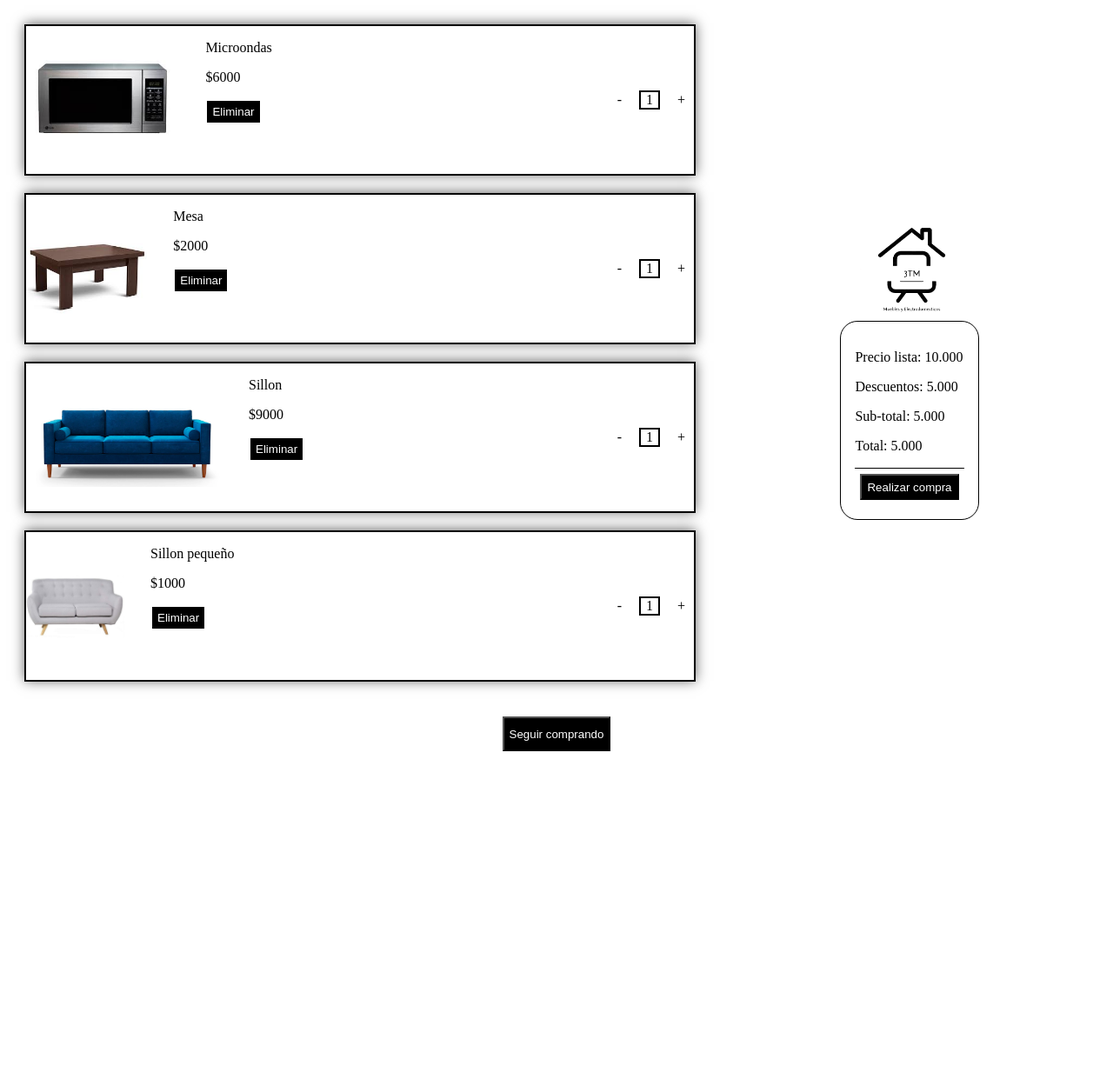
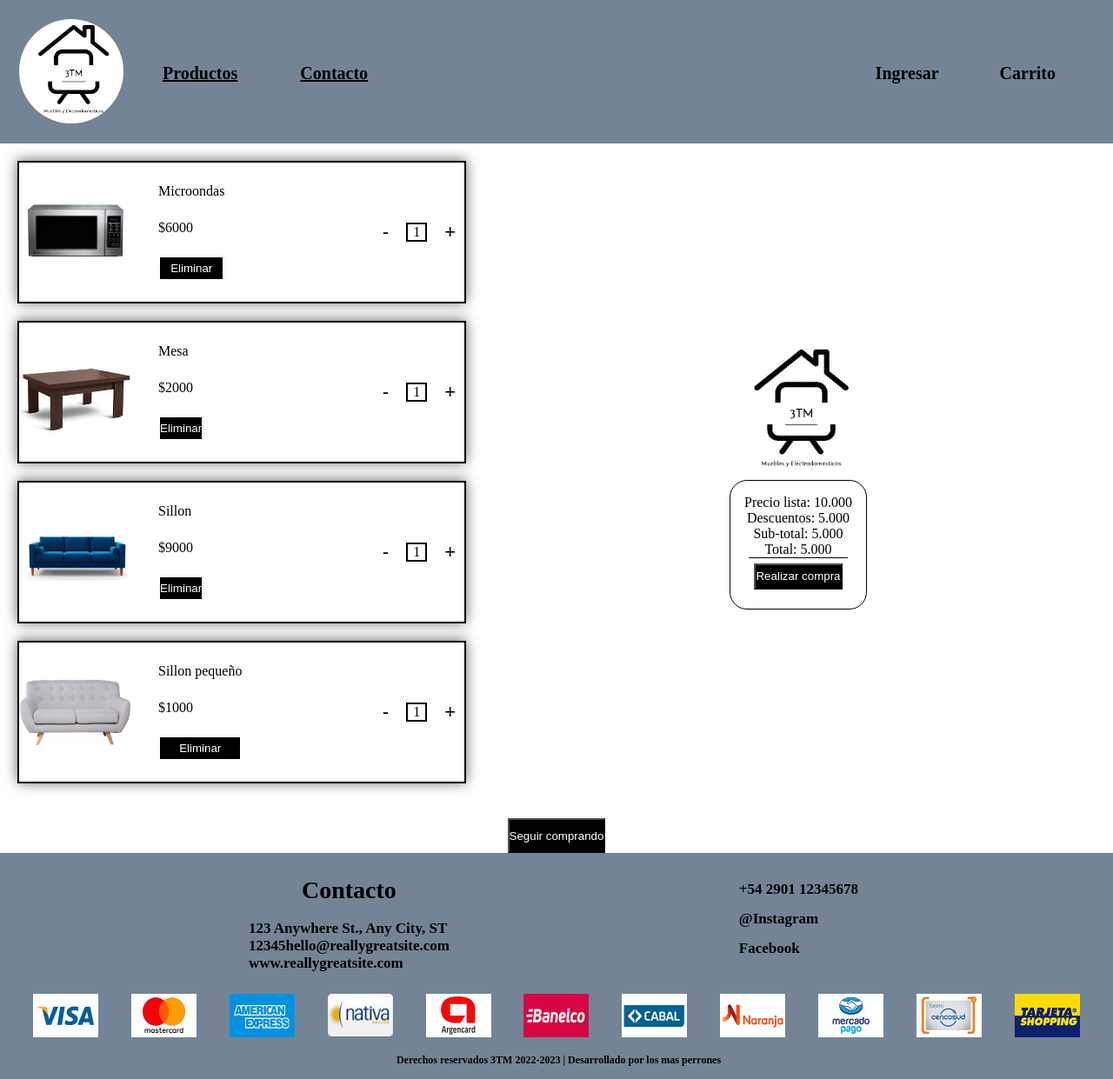
Before and after one commit to tomimirad/sprin2, a plain HTML site: page views/productCart.html in a window 1280 px wide. Shown: the whole page at 87% size. Before the commit the page ends 872 px from the top, so only its background shows below. Drawn offline with Linux system fonts and the light colour scheme.

Commit message:
se agrego el header y el footer en carrito

```diff
--- a/public/css/productCart.css
+++ b/public/css/productCart.css
@@ -2,15 +2,15 @@ body{
   box-sizing: border-box;
 }
 
-.contenedor{
+.contenedor-cart{
   display: flex;
   flex-direction: column;
 }
 
 .tarjeta{
   display: flex;
-    width: 60vw;
-    height: 170px;
+    width: 40vw;
+    height: 160px;
     background-color: white;
     justify-content: space-between;
     margin: 20px;
@@ -28,12 +28,18 @@ body{
   margin-right: 30px;
   display: flex;
   align-items: center;
+  width: 130px;
 }
 
 
 img{
-    width: 120%;
-    height: 113px;
+    width: 100%;
+}
+
+.detalles{
+  display: flex;
+  flex-direction: column;
+  justify-content: space-evenly;
 }
 
 .detalles button{
@@ -52,6 +58,8 @@ img{
   text-align: center;
   margin: 10px;
   cursor: pointer;
+  font-size: 22px;
+  font-family: sans-serif;
 }
 
 .arriba{
@@ -96,6 +104,9 @@ margin-top: 20px;
     border: solid 1px;
     border-radius: 20px;
     padding: 1rem;
+    display: flex;
+    flex-direction: column;
+    align-items: center;
 }
 
 .derecha-abajo button{
--- a/views/productCart.html
+++ b/views/productCart.html
@@ -5,11 +5,36 @@
     <meta http-equiv="X-UA-Compatible" content="IE=edge" />
     <meta name="viewport" content="width=device-width, initial-scale=1.0" />
     <link rel="stylesheet" href="../public/css/productCart.css" />
+    <link rel="stylesheet" href="../public/css/HeaderFooterStyle.css"/>
     <title>Carrito</title>
   </head>
 
   <body>
-    <div class="contenedor">
+       <header>
+        <div class="cuerpo">
+            <div>
+                <img src="../public/images/logop.png" alt="" class="logoheader">
+            </div>
+            <div class="selectores">
+
+                <div class="izq">
+                    <h1>Productos</h1> <i class="fa-solid fa-chevron-down flechita"></i>
+
+                    <h1 class="contacto">Contacto</h1>
+                </div>
+
+                <div class="der">
+
+                    <h1>Ingresar</h1>
+
+                    <h1>Carrito<i class="fa-solid fa-cart-shopping"></i></h1>
+
+                </div>
+            </div>
+        </div>
+    </header>
+
+    <div class="contenedor-cart">
       <div class="arriba">
         <div class="izquierda">
           <div class="tarjeta">
@@ -105,5 +130,58 @@
         <button>Seguir comprando</button>
       </div>
     </div>
+
+     <footer>
+        <div class="grandpa">
+
+            <div class="padre">
+
+                <div class="hijos">
+
+                    <h2>Contacto</h2><br>
+                    <h1> 123 Anywhere St., Any City, ST</h1>
+                    <h1>12345hello@reallygreatsite.com</h1>
+                    <h1>www.reallygreatsite.com</h1>
+                </div>
+
+                <div class="hijos">
+
+                   <div class="contac"><i class="fa-solid fa-phone"></i> <h1>+54 2901 12345678</h1><br></div>
+                   <div class="contac"><i class="fa-brands fa-instagram"></i><h1>@Instagram</h1><br></div>
+                   <div class="contac"><i class="fa-brands fa-facebook"></i><h1>Facebook</h1><br></div>
+                </div>
+            </div>
+
+            <div class="madre">
+
+                <div class="hijas">
+
+                    <img src="../public/images/visa@2x.png" alt="">
+                    <img src="../public/images/mastercard@2x.png" alt="">
+                    <img src="../public/images/amex@2x.png" alt="">
+                    <img src="../public/images/nativa@2x.png" alt="">
+                    <img src="../public/images/argencard@2x.png" alt="">
+                    <img src="../public/images/banelco@2x.png" alt="">
+                    <img src="../public/images/cabal@2x.png" alt="">
+                    <img src="../public/images/tarjeta-naranja@2x.png" alt="">
+                    <img src="../public/images/mercadopago@2x.png" alt="">
+                    <img src="../public/images/cencosud@2x.png" alt="">
+                    <img src="../public/images/tarjeta-shopping@2x.png" alt="">
+
+                </div>
+                <div>
+                    <div class="copy"><i class="fa-solid fa-copyright"></i><h1> Derechos reservados 3TM 2022-2023 | Desarrollado por los mas perrones</h1> </div>
+
+                </div>
+
+            </div>
+
+
+
+
+
+        </div>
+
+    </footer>
   </body>
 </html>
```
